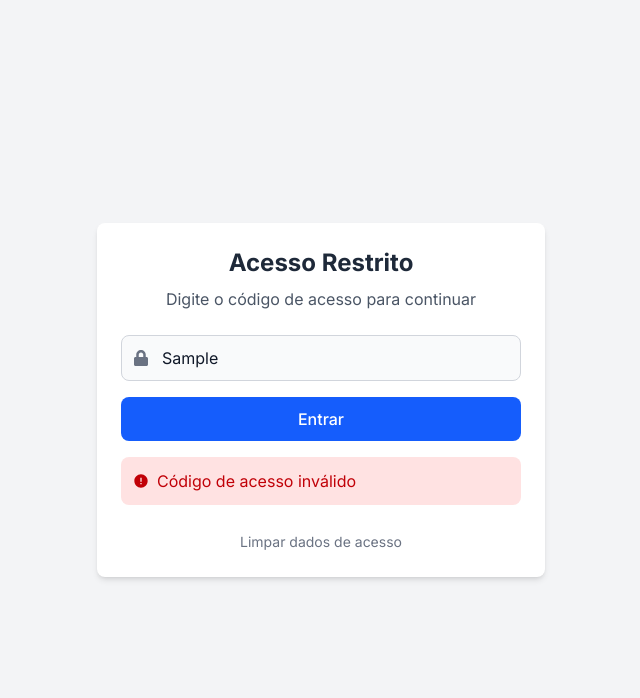
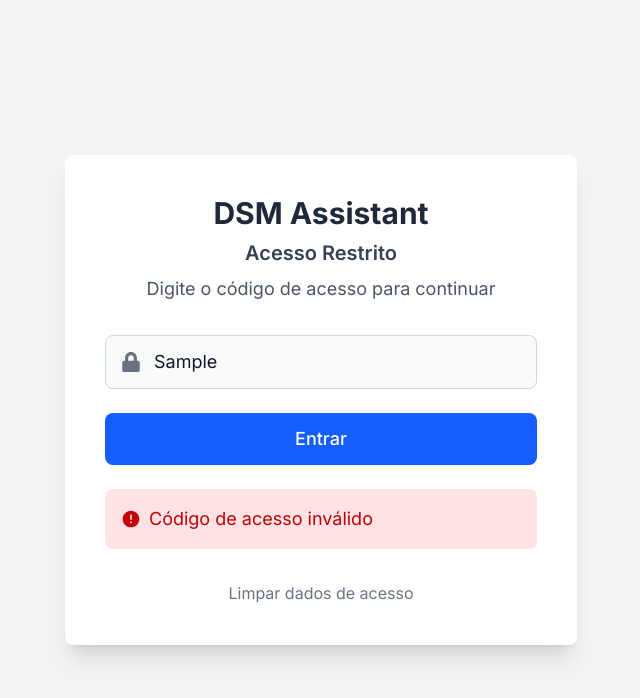
Before and after one commit to evanzreal/dsm-app, a Next.js app: page /login in a window 1280 px wide. Both pictures are taken after typing "Sample" into the empty fields and a click on the button "Entrar". Shown: the top 698 px of the page, without its empty margins (319-959 px from the left). Built offline with nearby package versions, Linux system fonts and the light colour scheme.

Commit message:
feat: adapta interface para melhor experiência em desktop

```diff
--- a/src/app/login/page.tsx
+++ b/src/app/login/page.tsx
@@ -89,23 +89,24 @@ export default function Login() {
 
   return (
     <div className="min-h-screen flex flex-col items-center justify-center bg-gray-100 p-4">
-      <div className="w-full max-w-md bg-white rounded-lg shadow-md p-6">
-        <div className="text-center mb-6">
-          <h1 className="text-2xl font-bold text-gray-800">Acesso Restrito</h1>
-          <p className="text-gray-600 mt-2">Digite o código de acesso para continuar</p>
+      <div className="w-full max-w-lg bg-white rounded-lg shadow-xl p-8 md:p-10">
+        <div className="text-center mb-8">
+          <h1 className="text-3xl font-bold text-gray-800 mb-2">DSM Assistant</h1>
+          <h2 className="text-xl font-semibold text-gray-700">Acesso Restrito</h2>
+          <p className="text-gray-600 mt-2 text-lg">Digite o código de acesso para continuar</p>
         </div>
 
-        <form onSubmit={handleSubmit} className="space-y-4">
+        <form onSubmit={handleSubmit} className="space-y-6 max-w-md mx-auto">
           <div className="relative">
-            <div className="absolute inset-y-0 left-0 flex items-center pl-3 pointer-events-none">
-              <FaLock className="text-gray-500" />
+            <div className="absolute inset-y-0 left-0 flex items-center pl-4 pointer-events-none">
+              <FaLock className="text-gray-500 text-xl" />
             </div>
             <input
               type="text"
               id="code"
               value={code}
               onChange={(e) => setCode(e.target.value)}
-              className="bg-gray-50 border border-gray-300 text-gray-900 rounded-lg block w-full pl-10 p-2.5 focus:ring-blue-500 focus:border-blue-500"
+              className="bg-gray-50 border border-gray-300 text-gray-900 text-lg rounded-lg block w-full pl-12 p-3 focus:ring-blue-500 focus:border-blue-500"
               placeholder="Código de acesso"
               disabled={status === 'loading' || status === 'success'}
             />
@@ -114,41 +115,41 @@ export default function Login() {
           <button
             type="submit"
             disabled={status === 'loading' || status === 'success'}
-            className={`w-full flex justify-center items-center py-2.5 px-5 font-medium rounded-lg text-white ${
+            className={`w-full flex justify-center items-center py-3 px-5 text-lg font-medium rounded-lg text-white ${
               status === 'success' ? 'bg-green-600' :
               status === 'loading' ? 'bg-blue-500 cursor-not-allowed' : 'bg-blue-600 hover:bg-blue-700'
             }`}
           >
-            {status === 'loading' && <FaSpinner className="animate-spin mr-2" />}
-            {status === 'success' && <FaCheckCircle className="mr-2" />}
+            {status === 'loading' && <FaSpinner className="animate-spin mr-2 text-xl" />}
+            {status === 'success' && <FaCheckCircle className="mr-2 text-xl" />}
             {status === 'loading' ? 'Verificando...' :
              status === 'success' ? 'Acesso Concedido' : 'Entrar'}
           </button>
         </form>
 
         {status === 'error' && (
-          <div className="mt-4 p-3 bg-red-100 text-red-700 rounded-lg flex items-center">
-            <MdError className="mr-2" />
-            <span>{errorMessage}</span>
+          <div className="mt-6 p-4 bg-red-100 text-red-700 rounded-lg flex items-center max-w-md mx-auto">
+            <MdError className="mr-2 text-xl" />
+            <span className="text-lg">{errorMessage}</span>
           </div>
         )}
 
         {status === 'success' && (
-          <div className="mt-4 p-3 bg-green-100 text-green-700 rounded-lg flex flex-col items-center">
+          <div className="mt-6 p-4 bg-green-100 text-green-700 rounded-lg flex flex-col items-center max-w-md mx-auto">
             <div className="flex items-center mb-2">
-              <FaCheckCircle className="mr-2" />
-              <span>Login realizado com sucesso!</span>
+              <FaCheckCircle className="mr-2 text-xl" />
+              <span className="text-lg">Login realizado com sucesso!</span>
             </div>
-            <p className="text-sm text-center">
+            <p className="text-md text-center">
               Redirecionando para a página principal...
             </p>
           </div>
         )}
 
-        <div className="mt-6 text-center">
+        <div className="mt-8 text-center">
           <button
             onClick={clearAllData}
-            className="text-sm text-gray-500 hover:text-gray-700"
+            className="text-md text-gray-500 hover:text-gray-700 hover:underline"
           >
             Limpar dados de acesso
           </button>
--- a/src/app/page.tsx
+++ b/src/app/page.tsx
@@ -6,12 +6,39 @@ import AuthGuard from '@/components/AuthGuard';
 export default function Home() {
   return (
     <AuthGuard>
-      <main className="min-h-screen w-full max-w-[430px] mx-auto bg-white relative">
-        <div className="fixed top-0 left-0 right-0 max-w-[430px] mx-auto bg-purple-600 text-white p-4 z-10">
-          <h1 className="text-lg font-medium">Seu assistente especializado em DSM</h1>
-        </div>
-        <div className="h-screen pt-16 pb-0">
-          <Chat />
+      <main className="min-h-screen bg-gray-100">
+        {/* Header com barra superior responsiva */}
+        <header className="fixed top-0 left-0 right-0 bg-purple-700 text-white p-4 z-10 shadow-md">
+          <div className="container mx-auto flex justify-between items-center">
+            <h1 className="text-xl md:text-2xl font-bold">DSM Assistant</h1>
+            <p className="text-sm md:text-base hidden sm:block">Seu assistente especializado em DSM</p>
+          </div>
+        </header>
+
+        {/* Container principal responsivo */}
+        <div className="pt-20 pb-4 px-4 md:px-0 max-w-7xl mx-auto">
+          <div className="bg-white rounded-lg shadow-xl overflow-hidden md:flex md:flex-row h-[calc(100vh-6rem)]">
+            {/* Área lateral (visível apenas em desktop) */}
+            <div className="hidden md:block md:w-1/4 lg:w-1/5 bg-gray-50 p-6 border-r border-gray-200">
+              <h2 className="text-xl font-semibold mb-4 text-gray-800">Bem-vindo ao DSM Assistant</h2>
+              <p className="text-gray-600 mb-6">
+                Converse com o assistente especializado para tirar suas dúvidas sobre o Manual Diagnóstico e Estatístico de Transtornos Mentais.
+              </p>
+              <div className="bg-purple-50 p-4 rounded-lg border border-purple-100">
+                <h3 className="font-medium text-purple-700 mb-2">Dicas:</h3>
+                <ul className="text-sm text-gray-700 space-y-2">
+                  <li>• Faça perguntas específicas sobre diagnósticos</li>
+                  <li>• Peça exemplos de critérios diagnósticos</li>
+                  <li>• Pergunte sobre diferenças entre transtornos</li>
+                </ul>
+              </div>
+            </div>
+
+            {/* Área do chat (responsiva) */}
+            <div className="md:w-3/4 lg:w-4/5 h-full">
+              <Chat />
+            </div>
+          </div>
         </div>
       </main>
     </AuthGuard>
```
Also changed, not shown: src/components/Chat.tsx (+44 -18 lines).
